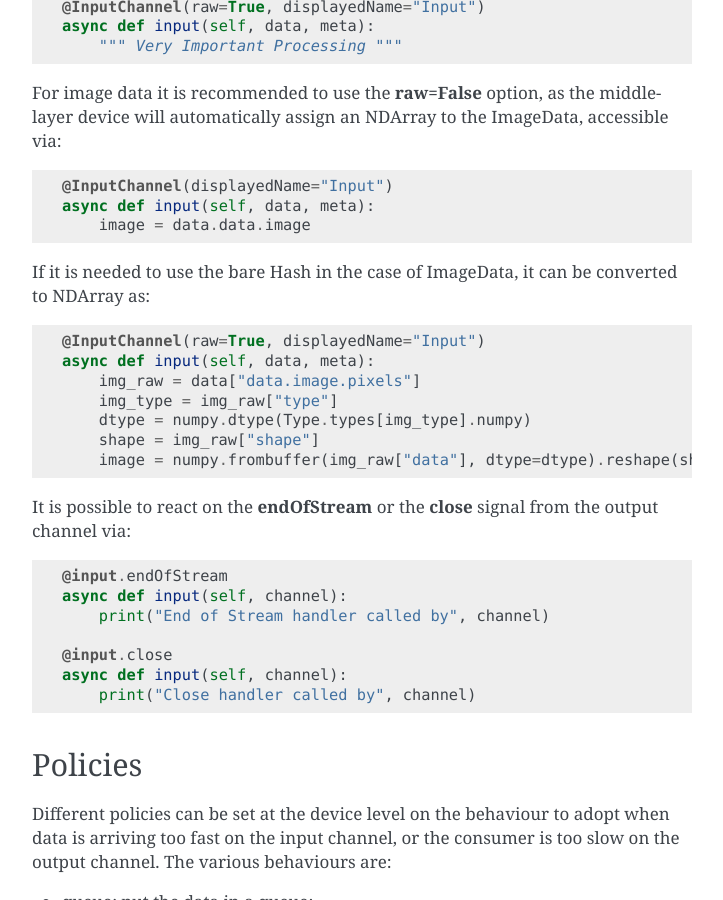
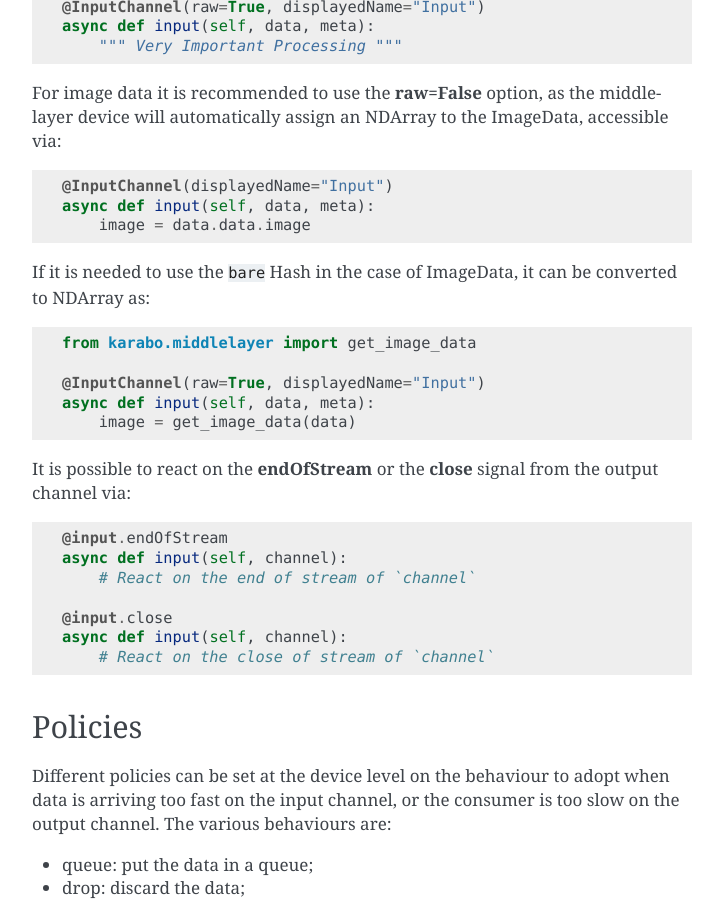
Before and after one commit to European-XFEL/howToMiddlelayer, a Sphinx documentation site: the page built from source/chap4/channels.rst, in a window 1280 px wide and 900 px high, scrolled down 1707 px. Shown: the whole window, without its empty margins (388-1111 px from the left). Built offline with Sphinx 7.4.7, drawn with Linux system fonts in a browser that asks for light colours.

Commit message:
Clarify channels

```diff
--- a/source/chap4/channels.rst
+++ b/source/chap4/channels.rst
@@ -103,17 +103,15 @@ accessible via:
     async def input(self, data, meta):
         image = data.data.image
 
-If it is needed to use the bare Hash in the case of ImageData, it can be converted to NDArray as:
+If it is needed to use the ``bare`` Hash in the case of ImageData, it can be converted to NDArray as:
 
 .. code-block:: Python
 
+    from karabo.middlelayer import get_image_data
+
     @InputChannel(raw=True, displayedName="Input")
     async def input(self, data, meta):
-        img_raw = data["data.image.pixels"]
-        img_type = img_raw["type"]
-        dtype = numpy.dtype(Type.types[img_type].numpy)
-        shape = img_raw["shape"]
-        image = numpy.frombuffer(img_raw["data"], dtype=dtype).reshape(shape)
+        image = get_image_data(data)
 
 It is possible to react on the **endOfStream** or the **close** signal
 from the output channel via:
@@ -122,11 +120,11 @@ from the output channel via:
 
     @input.endOfStream
     async def input(self, channel):
-        print("End of Stream handler called by", channel)
+        # React on the end of stream of `channel`
 
     @input.close
     async def input(self, channel):
-        print("Close handler called by", channel)
+        # React on the close of stream of `channel`
 
 
 Policies
```
